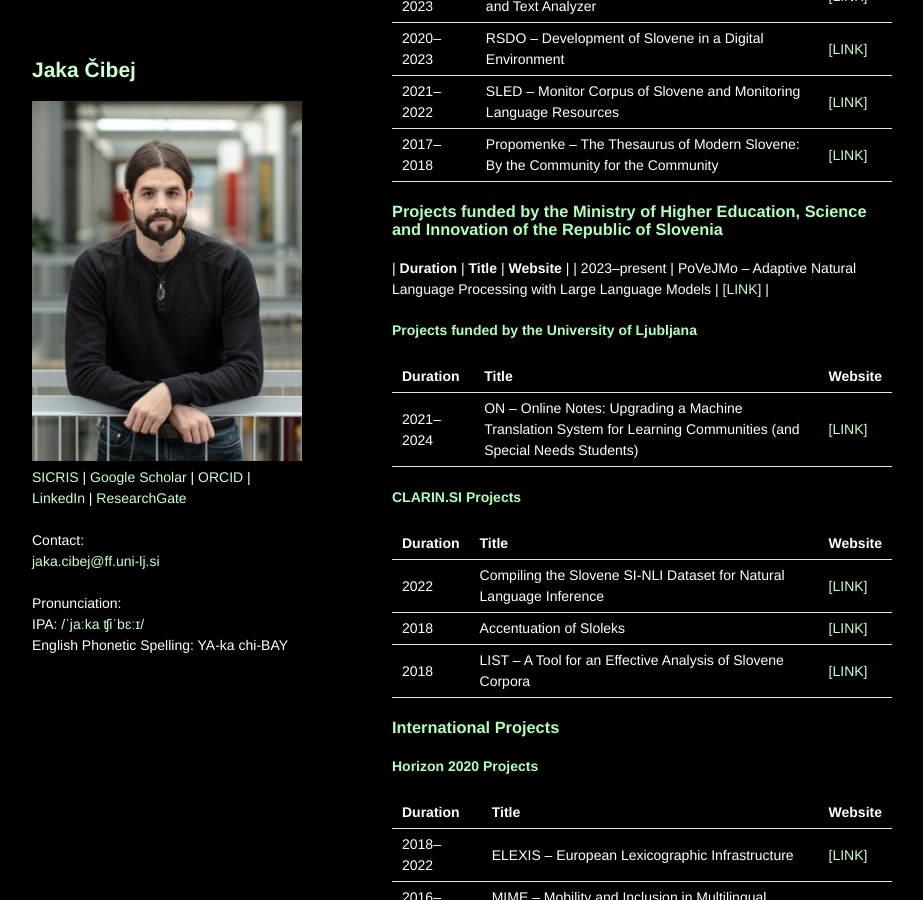
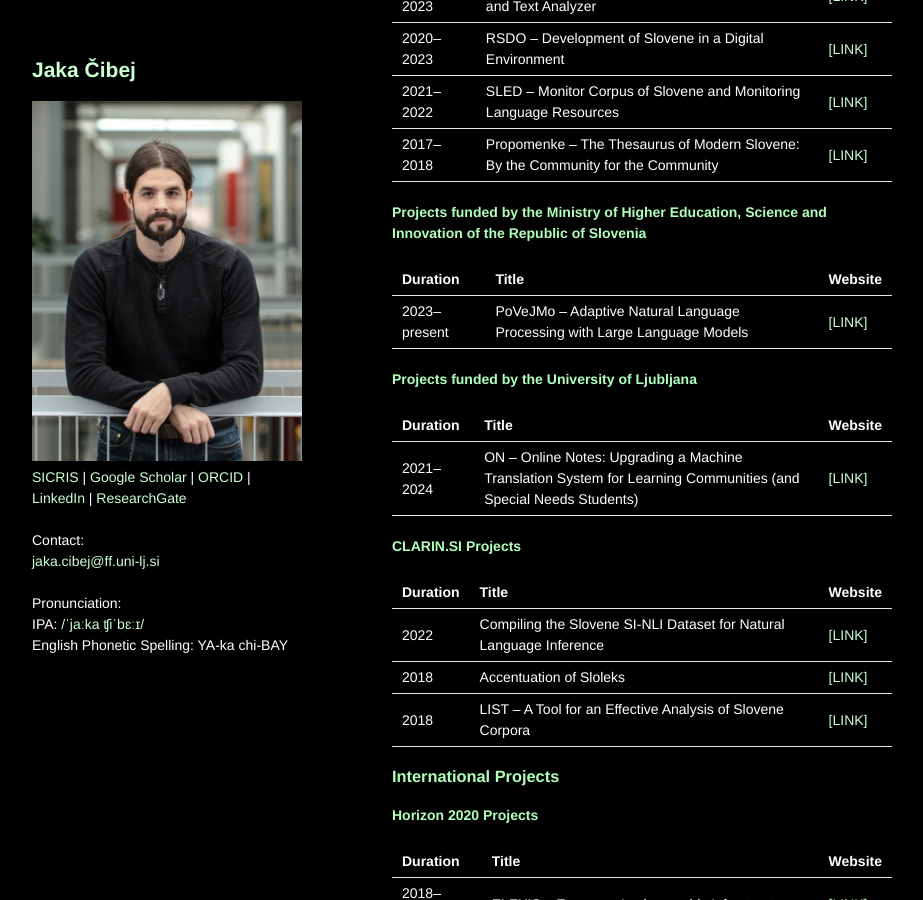
Before and after one commit to jakacibej/jakacibej.github.io, a Jekyll site: the page built from index.md, in a window 1280 px wide and 900 px high, scrolled down 1966 px. Shown: the whole window, without its empty margins (178-1101 px from the left). Built offline with Jekyll 4.4.1, drawn with Linux system fonts in a browser that asks for light colours; our own code applies the rules of GitHub Pages for plain Markdown files; a script that is not in the unit is left out.

Commit message:
Add files via upload

```diff
--- a/index.md
+++ b/index.md
@@ -55,7 +55,8 @@ I'm a researcher in computational linguistics based in Slovenia. My main researc
 | 2021–2022      | SLED – Monitor Corpus of Slovene and Monitoring Language Resources | [\[LINK\]](https://sled.ijs.si/) |
 | 2017–2018      | Propomenke – The Thesaurus of Modern Slovene: By the Community for the Community | [\[LINK\]](https://www.cjvt.si/promocija-sopomenk/) |
 
-### Projects funded by the Ministry of Higher Education, Science and Innovation of the Republic of Slovenia
+#### Projects funded by the Ministry of Higher Education, Science and Innovation of the Republic of Slovenia
+
 | **Duration** | **Title** | **Website** |
 | 2023–present | PoVeJMo – Adaptive Natural Language Processing with Large Language Models | [\[LINK\]](https://www.cjvt.si/povejmo/en/project/) |
 
```
